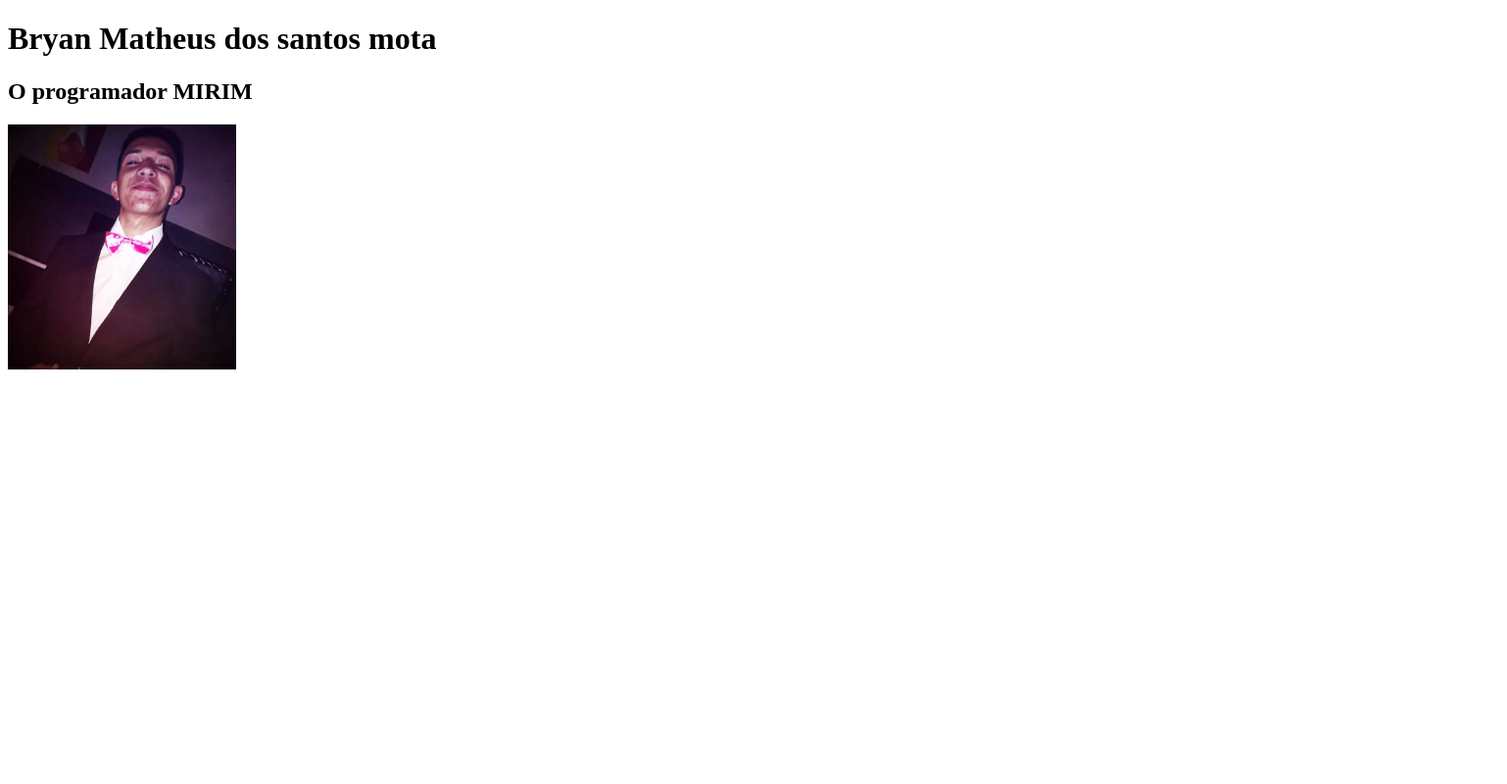
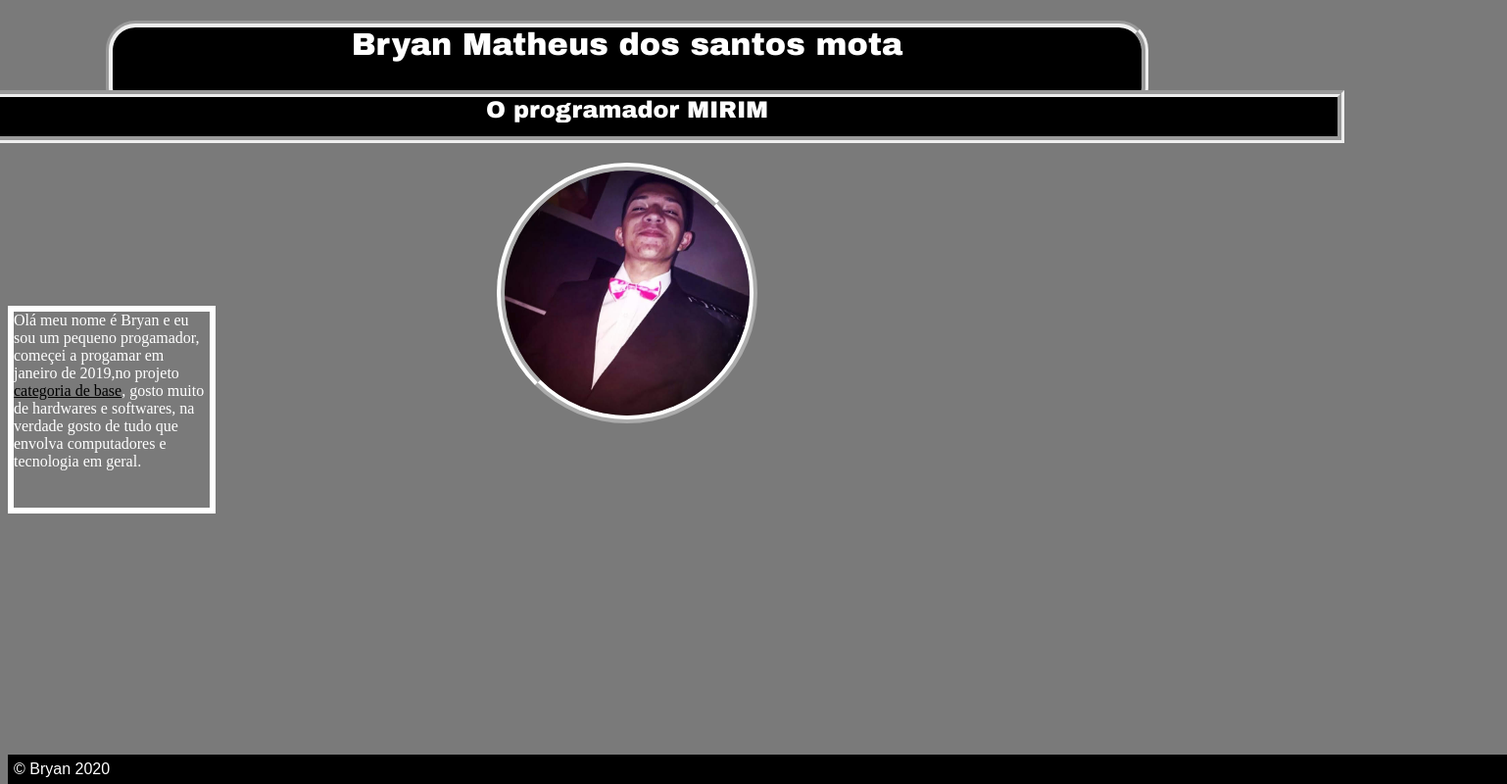
Before and after one commit to lucasR23/direito-de-ser, a plain HTML site: page Site/pages/bryan.html in a window 1280 px wide. Shown: the whole page at 98% size, 1538 px wide, since content can reach past the window. Drawn offline with Linux system fonts and the light colour scheme.

Commit message:
Adicionando Css e Html

```diff
--- a/Site/pages/bryan.html
+++ b/Site/pages/bryan.html
@@ -2,20 +2,21 @@
 <html>
 <head>
 	<title>Bryan</title>
-	<link rel="shortcut icon" href="bryanfoto.jpg">
-	<link rel="stylesheet" type="text/css" href="">
+	<link rel="shortcut icon" href="../assets/bryanfoto.jpg">
+	<link rel="stylesheet" type="text/css" href="../style/bryan.css">
 </head>
 
 
-<body>
-	<h1>Bryan Matheus dos santos mota</h1>
-	<h2>O programador MIRIM</h2>
-	<img src="../assets/bryanfoto.jpg" alt="Foto do Bryan" height="250" >
+<body class="fundo">
+	<h1 class="titulo">Bryan Matheus dos santos mota</h1>
+	<h2 class="subtitulo">O programador MIRIM</h2>
+	<img class="imagembryan" src="../assets/bryanfoto.jpg" alt="Foto do Bryan" height="250" >
+
+<p class="minhavida">Olá meu nome é Bryan e eu sou um pequeno progamador, começei a progamar em janeiro de 2019,no projeto <a href="#">categoria de base</a>, gosto muito de hardwares e softwares, na verdade gosto de tudo que envolva computadores e tecnologia em geral.</p>
 
 
 
 
-
-
+<footer><p>© Bryan 2020</p></footer>
 </body>
 </html>
--- /dev/null
+++ b/Site/style/bryan.css
@@ -0,0 +1,66 @@
+.fundo{
+	background-color: #7a7a7a;
+}
+
+
+.titulo{
+	background-color: black;
+	color: white;
+	font-family: arial black;
+	text-align: center;
+	height: 85px;
+	border-radius: 30px;
+	margin-right: 100px;
+	margin-left: 100px;
+	border-style: groove;
+	border-width: 07px;
+}
+.subtitulo{
+	background-color: black;
+	color: white;
+	 font-family: arial black;
+	text-align: center;
+	height: 40px;
+	border-radius: 0px;
+	margin-top: -50px;
+	margin-right: -100px;
+	margin-left: -100px;
+	border-style: groove;
+	border-width: 07px;
+}
+.imagembryan{
+	border-radius:500px;
+	border-color: white;
+	border-style: ridge;
+	border-width: 08px;
+	display: block;
+  	margin-left: auto;
+  	margin-right: auto;
+  	width: 250px;
+}
+footer{
+	background-color: black;
+	color: white;
+	font-family: arial;
+	position: absolute;
+	bottom: 0;
+	width: 1530px;
+
+}
+
+footer p{
+	margin: 06px;
+
+}
+.minhavida{
+	color: white;
+	width: 200px;
+	border-style: solid;
+	border-width: 6px;
+	height:200px;
+	margin-top: -120px;
+
+}
+a{
+	color: black;
+}
```
